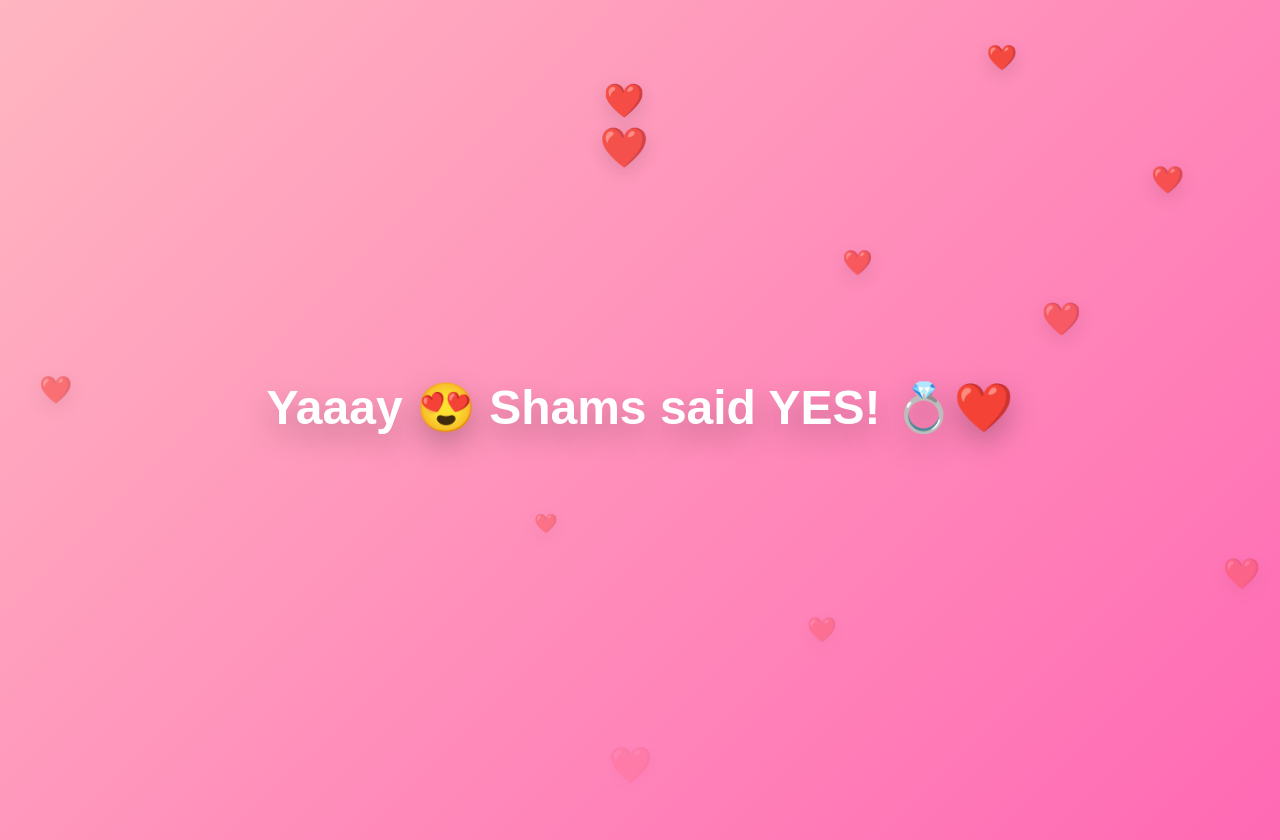
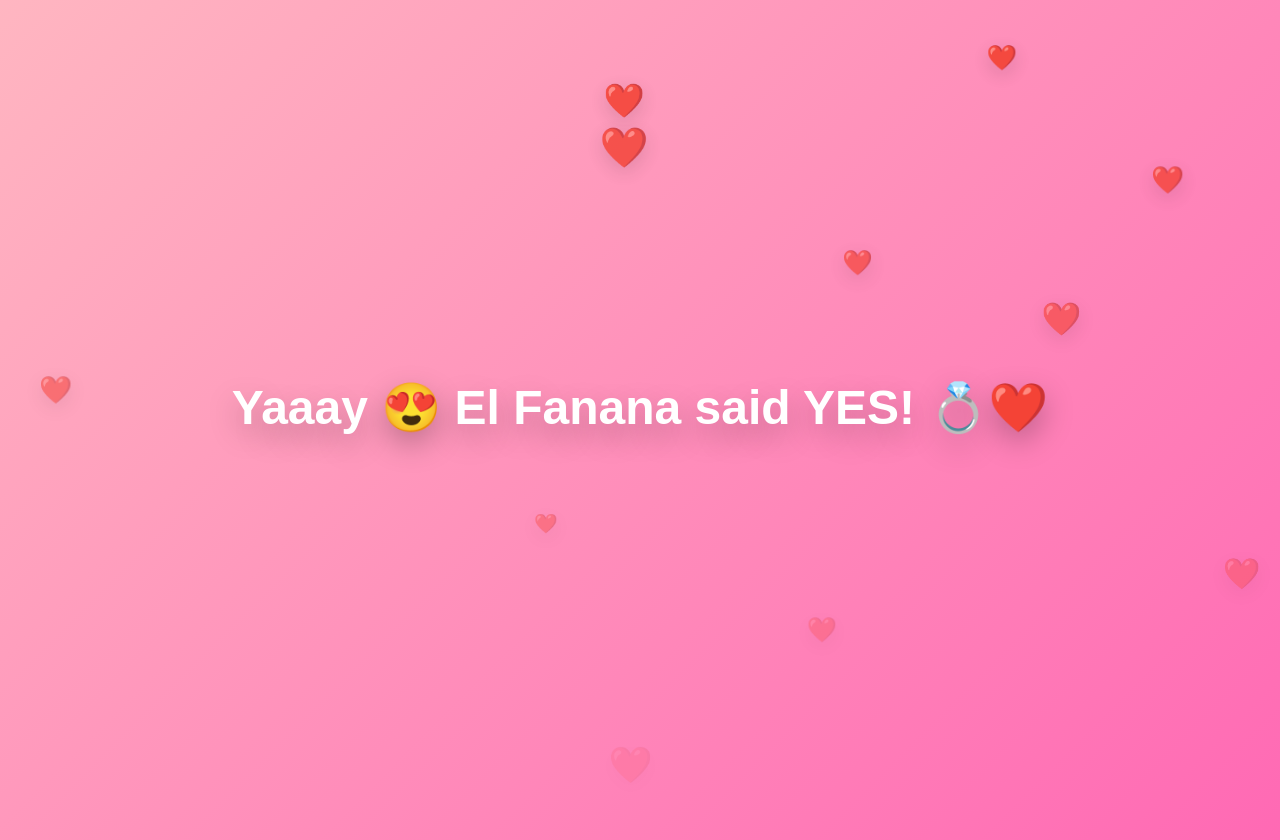
Before and after one commit to Rafeek1998/Shams, a plain HTML site: page index.html in a window 1280 px wide. Both pictures are taken after a click on the button "Yes 😍". Drawn offline with Linux system fonts and the light colour scheme.

Commit message:
Update index.html

```diff
--- a/index.html
+++ b/index.html
@@ -126,7 +126,7 @@
 
   yesBtn.addEventListener("click", ()=>{
     document.body.innerHTML =
-      "<h1 style='color:white;font-size:3rem;text-shadow:0 12px 30px rgba(0,0,0,.25);'>Yaaay 😍 Shams said YES! 💍❤️</h1>";
+      "<h1 style='color:white;font-size:3rem;text-shadow:0 12px 30px rgba(0,0,0,.25);'>Yaaay 😍 El Fanana said YES! 💍❤️</h1>";
   });
 
   function createHeart(){
```
